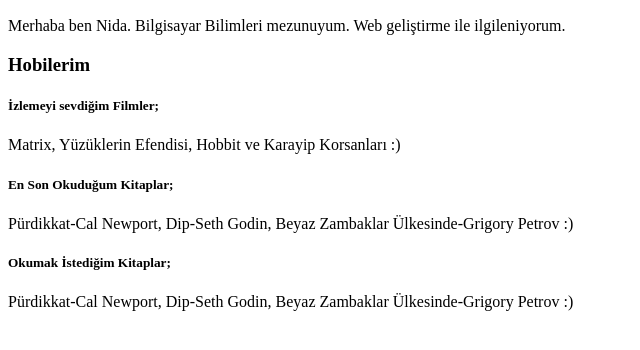
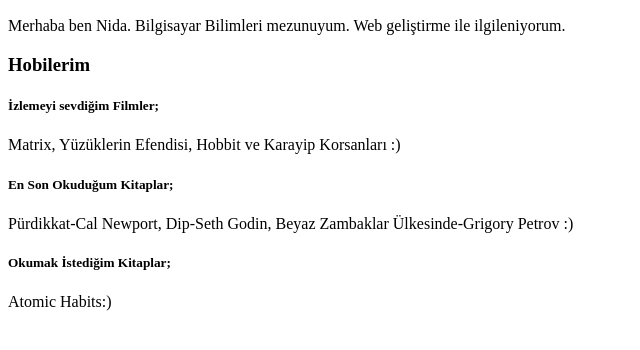
Before and after one commit to nidabaser/Front-end-sample, a plain HTML site: page index.html in a window 1280 px wide. Shown: the part 96-446 px from the top of the page, without its empty margins (0-640 px from the left). Drawn offline with Linux system fonts and the light colour scheme.

Commit message:
Update index.html

```diff
--- a/index.html
+++ b/index.html
@@ -17,6 +17,6 @@
 <h5>En Son Okuduğum Kitaplar;</h5>
 <p>Pürdikkat-Cal Newport, Dip-Seth Godin, Beyaz Zambaklar Ülkesinde-Grigory Petrov :)</p>
 <h5>Okumak İstediğim Kitaplar;</h5>
-<p>Pürdikkat-Cal Newport, Dip-Seth Godin, Beyaz Zambaklar Ülkesinde-Grigory Petrov :)</p>
+<p>Atomic Habits:)</p>
 </body>
 </html>
```
